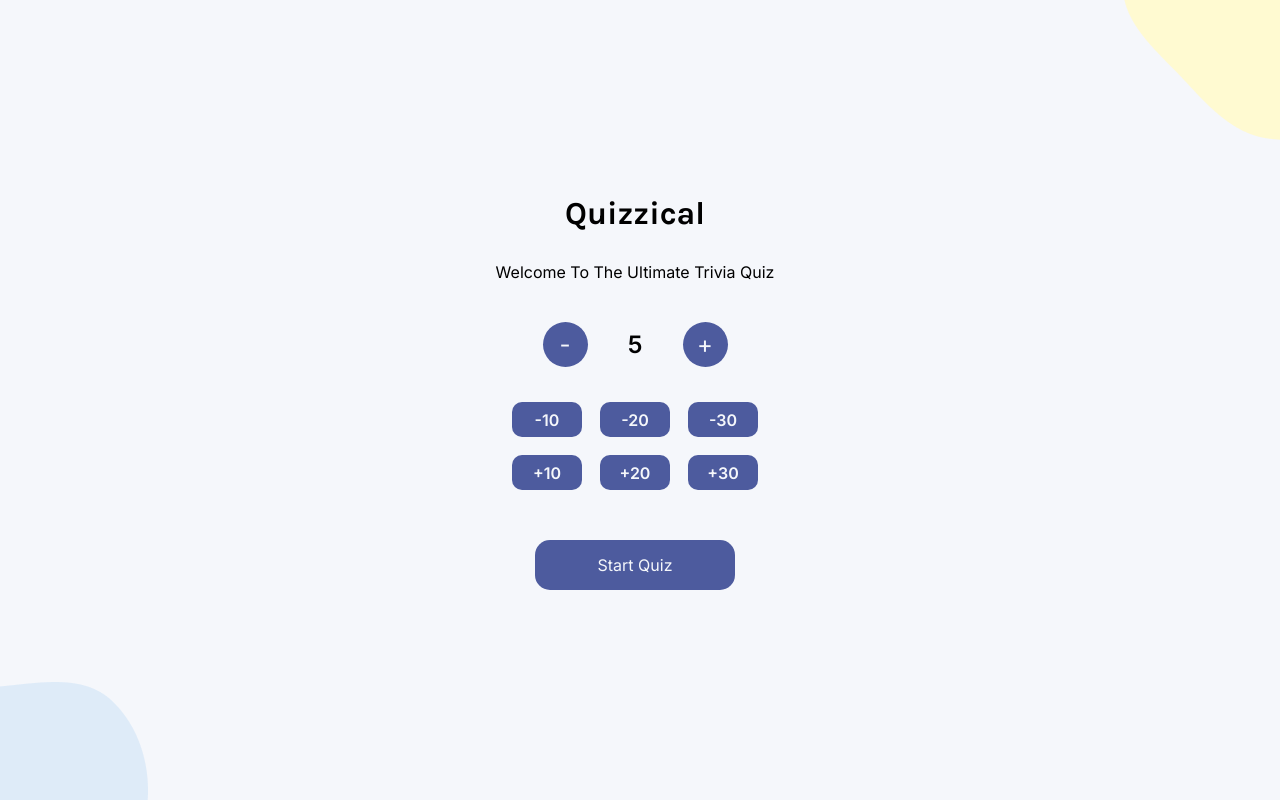
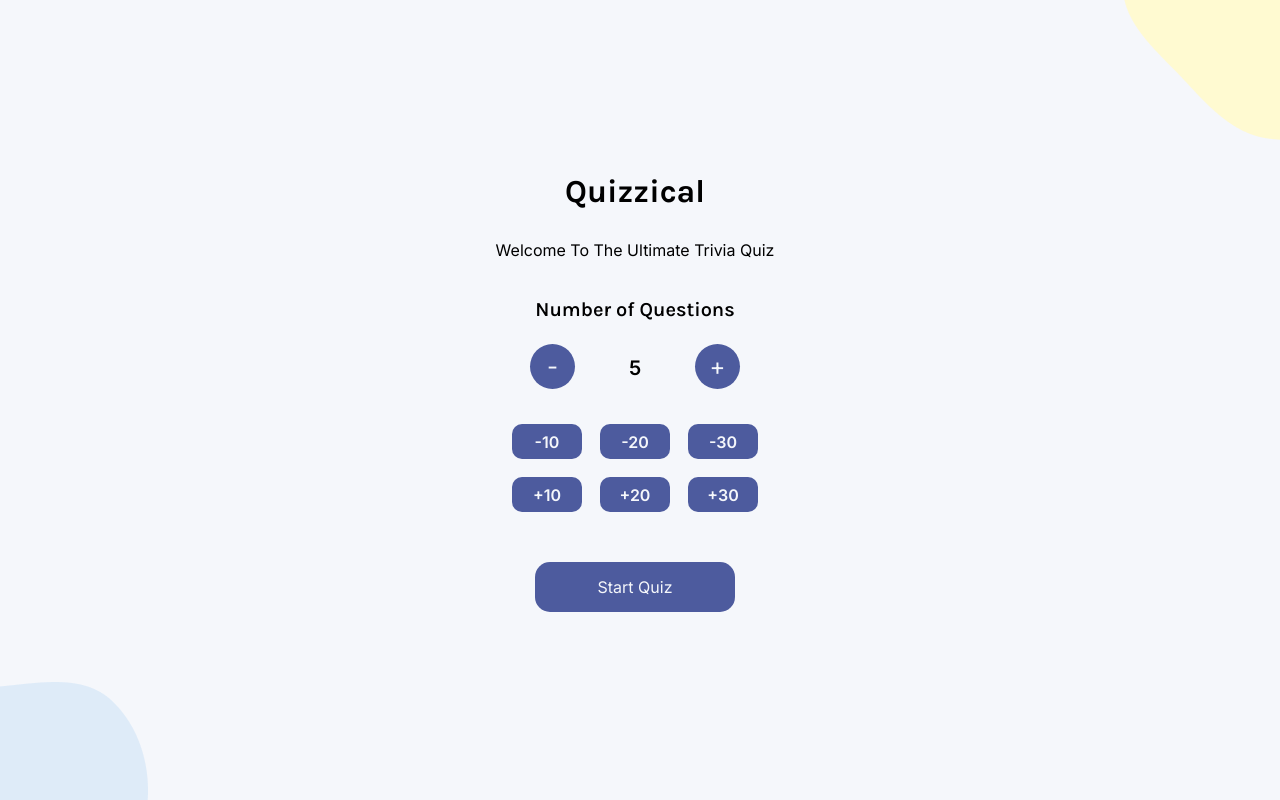
Before and after one commit to MeanPaper/Trivia_Quiz, a React (Vite) app: page / in a window 1280 px wide. Built offline with nearby package versions, Linux system fonts and the light colour scheme.

Commit message:
fixed css styling and html

```diff
--- a/index.html
+++ b/index.html
@@ -1,5 +1,5 @@
 <!DOCTYPE html>
-<html>
+<html lang="en">
   <head>
     <meta charset="utf-8" />
     <link rel="icon" type="image/svg+xml" href="/vite.svg" />
@@ -8,7 +8,7 @@
 
     <link rel="preconnect" href="https://fonts.googleapis.com">
     <link rel="preconnect" href="https://fonts.gstatic.com" crossorigin>
-    <link href="https://fonts.googleapis.com/css2?family=Inter&family=Karla:wght@700&display=swap" rel="stylesheet">
+    <link href="https://fonts.googleapis.com/css2?family=Inter&family=Karla:wght@400;600;700&display=swap" rel="stylesheet">
     <link href="https://fonts.googleapis.com/css2?family=Inter:wght@400;600;700&display=swap" rel="stylesheet">
 
   </head>
--- a/src/component/Homepage.jsx
+++ b/src/component/Homepage.jsx
@@ -20,6 +20,7 @@ const Homepage = (props) => {
       <div className = 'homepage'>
         <h1 className = 'homepage-title'>Quizzical</h1>
         <p className = 'homepage-description'>Welcome To The Ultimate Trivia Quiz</p>
+        <div className = 'question-number-title'> Number of Questions</div>
         <div className = 'question-number-control'>
           <button className = 'circle-toggle' onClick = {() => props.adjustQuestionNum(-1)}> - </button>
           <span className = 'question-number'>{props.numberOfQuestion}</span>
--- a/src/css/quiz.css
+++ b/src/css/quiz.css
@@ -61,7 +61,10 @@
     padding: 5px;
 }
 .question-part{
-    width: fit-content;
+    width: intrinsic;
+    width: -moz-max-content;
+    width: -webkit-max-content;
+    width: max-content;
     font-family: 'Karla';
     font-style: normal;
     font-weight: 700;
@@ -70,7 +73,10 @@
     margin-top: 8px;
 }
 .choice-container{
-    width: fit-content;
+    width: intrinsic;
+    width: -moz-max-content;
+    width: -webkit-max-content;
+    width: max-content;
     display: grid;
     gap: 15px;
     text-align: center;
--- a/src/css/style.css
+++ b/src/css/style.css
@@ -42,8 +42,10 @@ body{
     font-weight: 700;
     line-height: 37px;
     margin: 15px;
-
-    width: fit-content;
+    width: intrinsic;
+    width: -moz-max-content;
+    width: -webkit-max-content;
+    width: max-content;
 }
 
 .homepage-description{
@@ -52,9 +54,19 @@ body{
     font-weight: 400;
     font-size: 16px;
     line-height: 19px;
-    margin-bottom: 25px;
+    margin-bottom: 30px;
+    width: intrinsic;
+    width: -moz-max-content;
+    width: -webkit-max-content;
+    width: max-content;
+}
 
-    width: fit-content;
+.question-number-title{
+    font-weight: 600;
+    font-size: 20px;
+    line-height: 19px;
+    margin: 5px;
+    padding: 5px;
 }
 
 .start-button{
@@ -111,16 +123,18 @@ body{
     font-family: 'Inter';
     font-style: normal;
     font-weight: 600;
-    font-size: 24px;
+    font-size: 20px;
 
     margin: 5px;
     display: inline-block;
-    width: 75px;
+    width: 100px;
     text-align: center;
 }
 
 .question-number-control{
     margin: 10px;
+    width: 300px;
+    text-align: center;
 }
 
 .fixed-adjustment{
```
